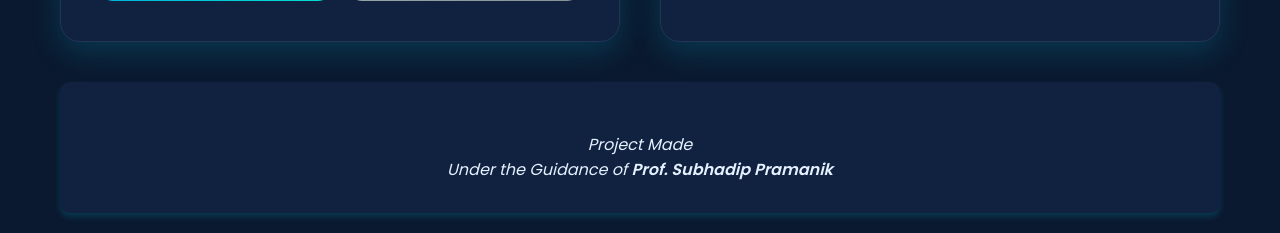
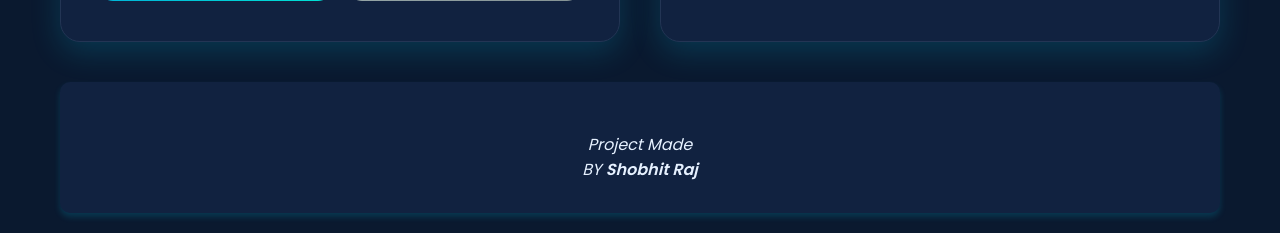
Before and after one commit to lucifer9973/water-quality-app, a Flask app: page / in a window 1280 px wide. Shown: the part 1488-1721 px from the top of the page. Run offline with Flask 3, Linux system fonts and the light colour scheme; parts of the project's set-up code (start-up, migrations or seed data) failed here and were passed over.

Commit message:
Update index.html

```diff
--- a/templates/index.html
+++ b/templates/index.html
@@ -711,7 +711,7 @@
 
         <div class="footer">
             <p style="margin-top: 20px; font-style: italic;">
-                Project Made <br> Under the Guidance of  <strong>Prof. Subhadip Pramanik</strong>
+                Project Made <br> BY <strong> Shobhit Raj </strong>
             </p>
         </div>
     </div>
```
